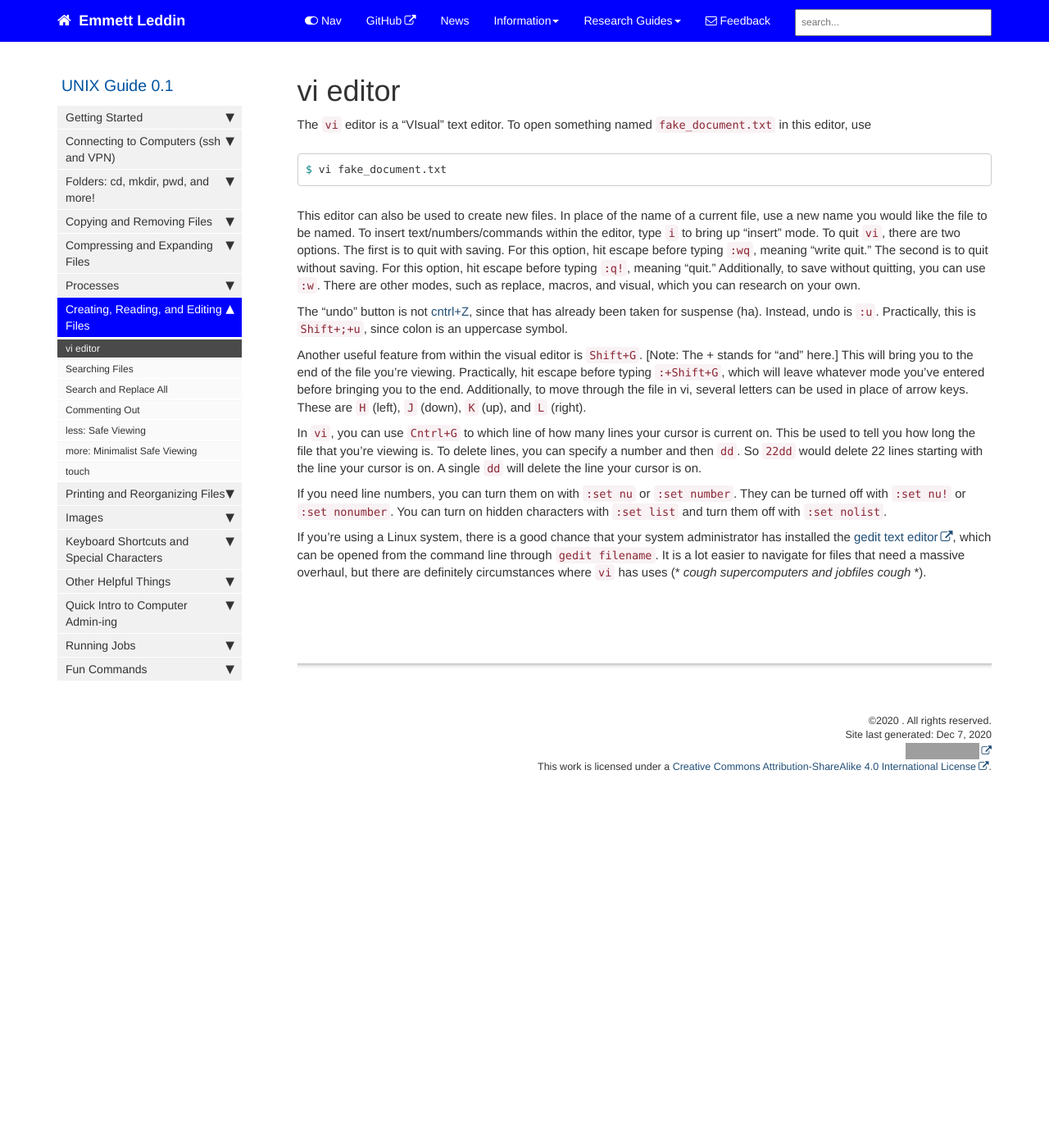
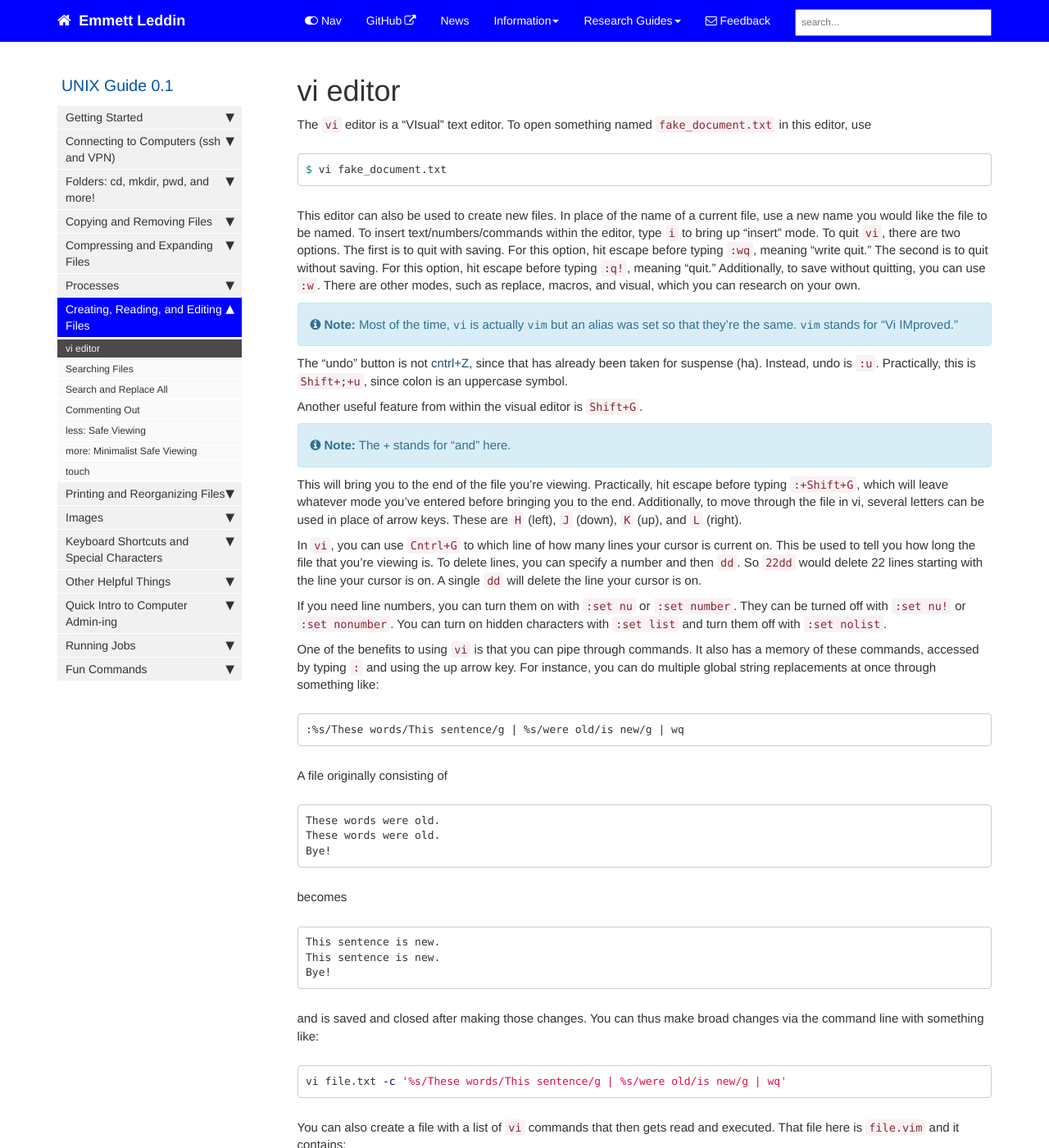
Before and after one commit to emleddin/comp-chem-website, a Jekyll site: the page built from pages/UNIX_guide/UNIXguide-vi.md, in a window 1280 px wide and 1400 px high. Shown: the whole window at 82% size. Built offline with Jekyll 4.4.1, drawn with Linux system fonts in a browser that asks for light colours; comment, search, counter and statistics services are not loaded; some of the changed text lies outside the part shown; grey boxes are pictures that could not be loaded.

````diff
--- a/_data/sidebars/Analysis_sidebar.yml
+++ b/_data/sidebars/Analysis_sidebar.yml
@@ -58,6 +58,10 @@ entries:
 
     - title: Backbone Analysis
       url: /Analysisguide-backbone.html
+      output: web, pdf
+
+    - title: Secondary Structure
+      url: /Analysisguide-secondary-structure.html
       output: web, pdf
 
     - title: Clustering
--- a/pages/UNIX_guide/UNIXguide-vi.md
+++ b/pages/UNIX_guide/UNIXguide-vi.md
@@ -26,13 +26,16 @@ Additionally, to save without quitting, you can use `:w`.
 There are other modes, such as replace, macros, and visual, which you can
 research on your own.
 
+{% include note.html content="Most of the time, `vi` is actually `vim` but an
+alias was set so that they're the same. `vim` stands for \"Vi IMproved.\"" %}
+
 The "undo" button is not [cntrl+Z](UNIXguide-cntrl-z.html), since that has
 already been taken for suspense (ha).
 Instead, undo is `:u`.
 Practically, this is `Shift+;+u`, since colon is an uppercase symbol.
 
 Another useful feature from within the visual editor is `Shift+G`.
-[Note: The + stands for "and" here.]
+{% include note.html content="The `+` stands for \"and\" here." %}
 This will bring you to the end of the file you're viewing.
 Practically, hit escape before typing `:+Shift+G`, which will leave whatever
 mode you've entered before bringing you to the end.
@@ -52,6 +55,44 @@ They can be turned off with `:set nu!` or `:set nonumber`.
 You can turn on hidden characters with `:set list` and turn them off with
 `:set nolist`.
 
+One of the benefits to using `vi` is that you can pipe through commands.
+It also has a memory of these commands, accessed by typing `:` and using the
+up arrow key.
+For instance, you can do multiple global string replacements at once through
+something like:
+```
+:%s/These words/This sentence/g | %s/were old/is new/g | wq
+```
+A file originally consisting of
+```
+These words were old.
+These words were old.
+Bye!
+```
+becomes
+```
+This sentence is new.
+This sentence is new.
+Bye!
+```
+and is saved and closed after making those changes.
+You can thus make broad changes via the command line with something like:
+```bash
+vi file.txt -c '%s/These words/This sentence/g | %s/were old/is new/g | wq'
+```
+You can also create a file with a list of `vi` commands that then gets read
+and executed.
+That file here is `file.vim` and it contains:
+```
+%s/These words/This sentence/g
+%s/were old/is new/g
+wq
+```
+The command-line execution looks like:
+```bash
+vi -e file.txt < file.vim
+```
+
 If you're using a Linux system, there is a good chance that your system
 administrator has installed the
 [gedit text editor](https://help.gnome.org/users/gedit/stable/index.html.en),
@@ -59,5 +100,7 @@ which can be opened from the command line through `gedit filename`.
 It is a lot easier to navigate for files that need a massive overhaul, but
 there are definitely circumstances where `vi` has uses (\* *cough supercomputers
     and jobfiles cough* \*).
+Personally, I think it's worth installing the
+[atom text editor](https://atom.io/).
 
 {% include links.html %}
````
Also changed, not shown: pages/Analysis_guide/Analysisguide-secondary-structure.md (added, +123 -0 lines).
